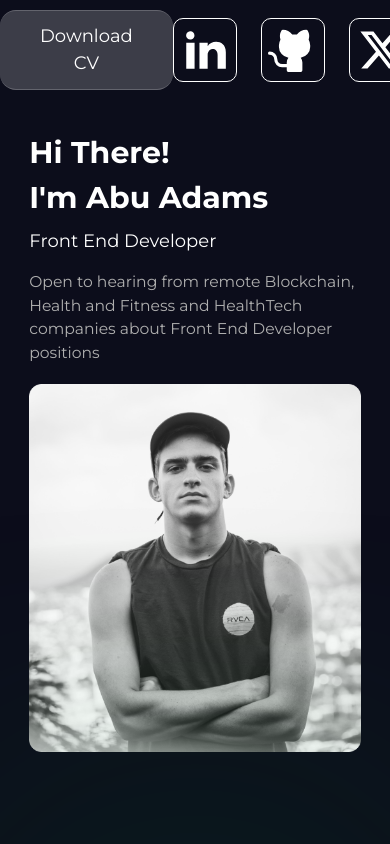
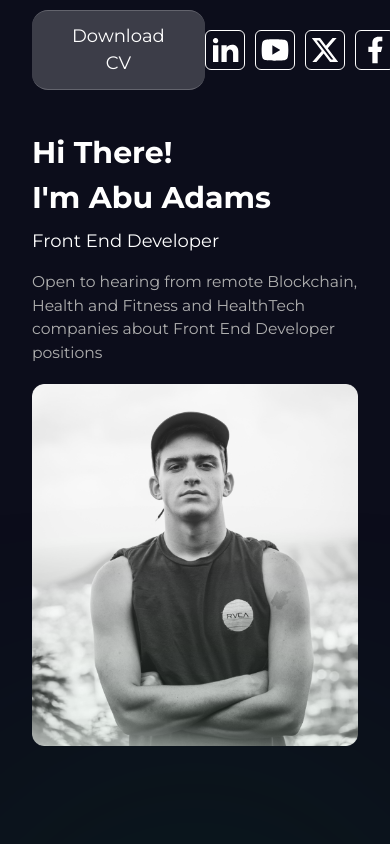
Before and after one commit to vandrela/portfolio, a React (Create React App) app in the folder packages/web/: page /1 in a window 390 px wide. Shown: the top 844 px of the page. Built offline with nearby package versions, Linux system fonts and the light colour scheme.

Commit message:
added dynamic social networks, added more responsive header

```diff
--- /dev/null
+++ b/packages/web/src/components/atoms/SocialIcon/index.tsx
@@ -0,0 +1,18 @@
+export interface SocialIconProps {
+  link: string;
+  icon: React.ElementType;
+}
+
+export const SocialIcon = ({ link, icon: Icon }: SocialIconProps) => (
+  <a href={link} target="_blank" rel="noopener noreferrer">
+    <Icon
+      style={{
+        height: "clamp(40px,5vw,64px)",
+        width: "clamp(40px,5vw,64px)",
+        border: "1px solid white",
+        padding: "clamp(3px,0.5vw,6px)",
+        borderRadius: "clamp(6px,1vw,10px)",
+      }}
+    />
+  </a>
+);
--- a/packages/web/src/components/molecules/MainProfileBlock/index.tsx
+++ b/packages/web/src/components/molecules/MainProfileBlock/index.tsx
@@ -11,7 +11,7 @@ export const MainProfileBlock = ({
   imageUrl,
 }: MainProfileBlockProps) => {
   return (
-    <div className="flex w-[85%] mx-auto gap-[clamp(20px,4vw,40px)] max-w-[1300px] sm:flex-col">
+    <div className="flex  mx-auto gap-[clamp(20px,4vw,40px)] max-w-[1300px] sm:flex-col">
       <div className="w-1/2 flex flex-col justify-center sm:w-full">
         <h2 className="text-[clamp(35px,4vw,60px)] font-bold sm:text-[clamp(30px,6vw,60px)]">
           Hi There! <br />
--- /dev/null
+++ b/packages/web/src/components/molecules/SocialIcons/index.tsx
@@ -0,0 +1,24 @@
+import { getIconComponent } from "../../../utils/iconHelper";
+import { SocialIcon } from "../../atoms/SocialIcon";
+
+interface SocialIconsProps {
+  socialLinks: { link: string; icon: string }[];
+}
+
+export const SocialIcons = ({ socialLinks }: SocialIconsProps) => {
+  return (
+    <nav className="flex gap-[clamp(10px,2vw,24px)]">
+      {socialLinks.map((social) => {
+        const IconComponent = getIconComponent(social.icon);
+        if (!IconComponent) return null;
+        return (
+          <SocialIcon
+            key={social.link}
+            icon={IconComponent}
+            link={social.link}
+          />
+        );
+      })}
+    </nav>
+  );
+};
--- a/packages/web/src/pages/ProfilerPage.tsx
+++ b/packages/web/src/pages/ProfilerPage.tsx
@@ -1,65 +1,46 @@
 import { useParams } from "react-router-dom";
 import { ThankYou } from "../components/molecules/ThankYouAkaFooter";
 import { Button } from "../components/atoms/Button";
-import { RiLinkedinFill, RiTwitterXFill } from "react-icons/ri";
-import { PiGithubLogoFill } from "react-icons/pi";
 import { MainProfileBlock } from "../components/molecules/MainProfileBlock";
+import { SocialIcons } from "../components/molecules/SocialIcons";
 
-export const ProfilerPage = () => {
-  let { profilerId } = useParams();
-  //Dummy data
-  const profileData = {
+//Dummy data
+const userProfile = {
+  profileData: {
     name: "Abu Adams",
     profession: "Front End Developer",
     description:
       "Open to hearing from remote Blockchain, Health and Fitness and HealthTech companies about Front End Developer positions",
     imageUrl: "/images/dummyPhoto.png",
-  };
+  },
+  socialLinks: [
+    { link: "https://www.linkedin.com/in/pavlobodjo/", icon: "Linkedin" },
+    { link: "https://twitter.com/yourusername", icon: "yoUtube" },
+    { link: "https://twitter.com/yourusername", icon: "twitter" },
+    { link: "https://twitter.com/yourusername", icon: "facebook" },
+    { link: "https://github.com/yourusername", icon: "giThub" },
+    { link: "https://github.com/yourusername", icon: "insTagram" },
+    // { link: "https://github.com/yourusername", icon: "insTagram" },
+  ],
+};
+
+export const ProfilerPage = () => {
+  let { profilerId } = useParams();
 
   return (
-    <section>
+    <section className="px-[clamp(32px,8vw,100px)]">
       {/* Pavlo's Header here ----> */}
-      <header className="flex items-center justify-between text-white h-[clamp(100px,10vw,150px)] mb-[clamp(30px,5vw,80px)]">
+      <header className="flex items-center justify-between text-white h-[clamp(100px,10vw,150px)] mb-[clamp(30px,5vw,80px)] max-w-[1700px] mx-auto">
         <Button
           classNames="p-5 bg-white20 px-[clamp(40px,4vw,60px)] py-[clamp(12px,2vw,18px)] text-[clamp(18px,2vw,30px)]"
-          label="Download CV "
+          label="Download CV"
         />
-        <div className="flex gap-6">
-          <a href="https://www.linkedin.com/in/pavlobodjo/">
-            <RiLinkedinFill
-              style={{
-                height: "4rem",
-                width: "4rem",
-                border: "1px solid white",
-                padding: "6px",
-                borderRadius: "10px",
-              }}
-            />
-          </a>
-          <PiGithubLogoFill
-            style={{
-              height: "4rem",
-              width: "4rem",
-              border: "1px solid white",
-              padding: "6px",
-              borderRadius: "10px",
-            }}
-          />
-          <RiTwitterXFill
-            style={{
-              height: "4rem",
-              width: "4rem",
-              border: "1px solid white",
-              padding: "6px",
-              borderRadius: "10px",
-            }}
-          />
-        </div>
+        <SocialIcons socialLinks={userProfile.socialLinks} />
       </header>
       {/* <---- Pavlo's Header here*/}
       {/* All other components ----> */}
       <main className="text-white">
-        <MainProfileBlock {...profileData} />
+        <MainProfileBlock {...userProfile.profileData} />
       </main>
       {/* <---- All other components */}
       <ThankYou />
--- /dev/null
+++ b/packages/web/src/utils/iconHelper.ts
@@ -0,0 +1,32 @@
+import {
+  RiLinkedinFill,
+  RiGithubFill,
+  RiFacebookFill,
+  RiInstagramFill,
+  RiYoutubeFill,
+  RiRedditFill,
+  RiTwitterXFill,
+} from "react-icons/ri";
+
+// You can add more social networks here
+export const getIconComponent = (iconName: string) => {
+  const lowercaseIconName = iconName.toLowerCase();
+  switch (lowercaseIconName) {
+    case "linkedin":
+      return RiLinkedinFill;
+    case "github":
+      return RiGithubFill;
+    case "facebook":
+      return RiFacebookFill;
+    case "instagram":
+      return RiInstagramFill;
+    case "youtube":
+      return RiYoutubeFill;
+    case "reddit":
+      return RiRedditFill;
+    case "twitter":
+      return RiTwitterXFill;
+    default:
+      return null;
+  }
+};
```
